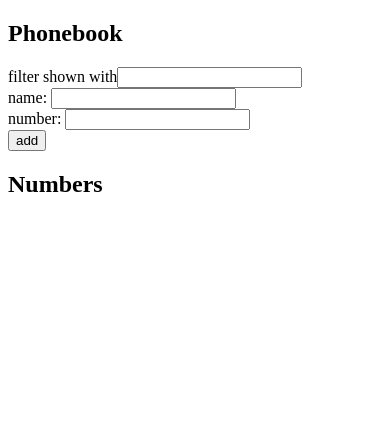
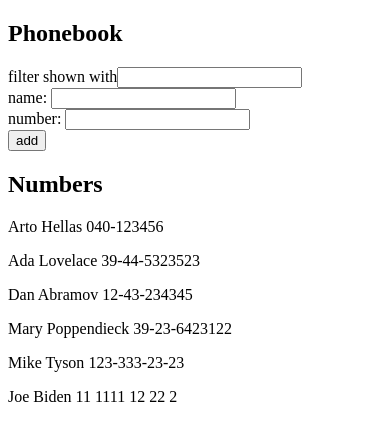
Before and after one commit to Dimisz/HelsinkiFullstack, a React (Create React App) app in the folder part2/phonebook/: page / in a window 390 px wide. Shown: the top 440 px of the page. Built offline with nearby package versions, Linux system fonts and the light colour scheme; data requests are answered from the project's data file.

Commit message:
2.15: Phonebook step7

```diff
--- a/part2/phonebook/db.json
+++ b/part2/phonebook/db.json
@@ -1,5 +1,5 @@
 {
-    "persons":[
+  "persons": [
     {
       "name": "Arto Hellas",
       "number": "040-123456",
@@ -22,12 +22,12 @@
     },
     {
       "name": "Mike Tyson",
-        "number": "31-23-6423122",
+      "number": "123-333-23-23",
       "id": 5
     },
     {
-        "name": "Michael Jackson",
-        "number": "11-23-1233122",
+      "name": "Joe Biden",
+      "number": "11 1111 12 22 2",
       "id": 6
     }
   ]
--- a/part2/phonebook/src/App.js
+++ b/part2/phonebook/src/App.js
@@ -1,5 +1,7 @@
 import { useState, useEffect } from 'react'
 import axios from 'axios';
+
+import server from './services/serverConnection';
 
 import Filter from './components/Filter';
 import PersonForm from './components/PersonForm';
@@ -18,16 +20,29 @@ const App = () => {
   const [newNumber, setNewNumber] = useState('');
   const [filteredPersons, setFilteredPersons] = useState(persons);
 
-  const getPersonsHook = () => {
-    axios
-      .get('http://localhost:3001/persons')
+  // const getPersonsHook = () => {
+  //   axios
+  //     .get('http://localhost:3001/persons')
+  //     .then(response => {
+  //       console.log('promise fulfilled');
+  //       setPersons(response.data)
+  //     })
+  // }
+
+  // useEffect(getPersonsHook, []);
+
+  useEffect(() => {server.getAll()
                   .then(response => {
-        console.log('promise fulfilled');
-        setPersons(response.data)
-      })
-  }
+                    console.log(`getAll response: ${response}`)
+                    setPersons(response)
+                    setFilteredPersons(response)
+                  })}, [])
 
-  useEffect(getPersonsHook, []);
+
+  useEffect(()=>{
+    setFilteredPersons(persons)
+  }, [persons])
+
 
   const handleNewNameChange = (event) => {
     console.log(event.target.value);
@@ -55,13 +70,28 @@ const App = () => {
 
   const handleSubmit = (event) => {
     event.preventDefault();
+    if(!newName){
+      alert("Name field should not be empty")
+    }
+    else if(!newNumber){
+      alert("Phone-number field should not be empty")
+    }
+    else{
       const newNameObj = {name: newName, number: newNumber, id: persons.length + 1};
       if(!isDuplicate(newNameObj)){
+        server
+            .create(newNameObj)
+            .then(response => {
+              console.log(`Creating new name: ${response}`)
+
               setPersons(persons.concat(newNameObj));
               setFilteredPersons(persons);
-    }
+            })
+
         setNewName('');
         setNewNumber('');
+      }
+    }
   }
 
   const handleNamesFilter = (event) => {
--- /dev/null
+++ b/part2/phonebook/src/services/serverConnection.js
@@ -0,0 +1,20 @@
+import axios from 'axios'
+const baseUrl = 'http://localhost:3001/persons'
+
+const getAll = () => {
+    const request = axios.get(baseUrl)
+    return request.then(response => response.data)
+}
+
+const create = newObject => {
+  const request = axios.post(baseUrl, newObject)
+  console.log(`from inside create: ${newObject}`)
+  return request.then(response => response.data)
+}
+
+const update = (id, newObject) => {
+  const request = axios.put(`${baseUrl}/${id}`, newObject)
+  return request.then(response => response.data)
+}
+
+export default { getAll, create, update }
```
Lines whose indentation alone changed are shown as unchanged.
